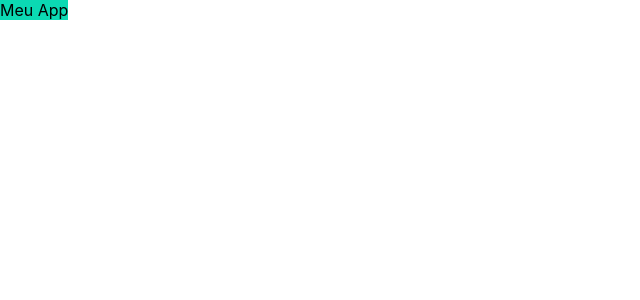
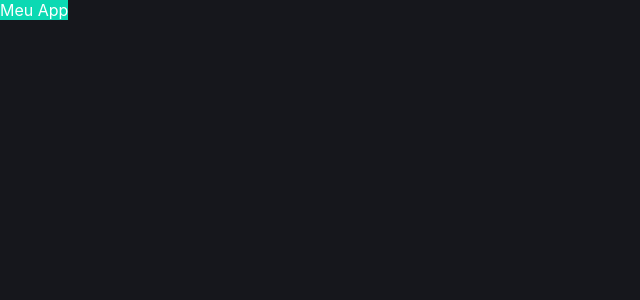
Before and after one commit to thiagordepaiva/codar.me-web, a React (Create React App) app: page / in a window 1280 px wide. Shown: the top 300 px of the page, without its empty margins (0-640 px from the left). Built offline with nearby package versions, Linux system fonts and the light colour scheme.

Commit message:
feat: adicionado globalstyle com backgroud-color padrão em todas as telas

```diff
--- /dev/null
+++ b/src/components/Theme/GlobalStyle.js
@@ -0,0 +1,21 @@
+import { createGlobalStyle } from "styled-components";
+
+import { background, color } from "./styled";
+
+export const GlobalStyle = createGlobalStyle`
+  body {
+    ${background}
+    ${color}
+    margin: 0;
+    font-family: -apple-system, BlinkMacSystemFont, "Segoe UI", "Roboto", "Oxygen",
+      "Ubuntu", "Cantarell", "Fira Sans", "Droid Sans", "Helvetica Neue",
+      sans-serif;
+    -webkit-font-smoothing: antialiased;
+    -moz-osx-font-smoothing: grayscale;
+  }
+
+  code {
+    font-family: source-code-pro, Menlo, Monaco, Consolas, "Courier New",
+      monospace;
+  }
+`;
--- a/src/components/Theme/definitions.js
+++ b/src/components/Theme/definitions.js
@@ -16,6 +16,11 @@ const colors = {
   ...brandColors,
 };
 
+const fontSizes = [10, 12, 14, 16, 18, 21];
+const spaces = [4, 8, 12, 16, 20, 24, 28, 32];
+
 export const definitions = {
   colors,
+  fontSizes,
+  spaces,
 };
--- a/src/components/Theme/index.js
+++ b/src/components/Theme/index.js
@@ -2,7 +2,11 @@ import * as React from "react";
 import { ThemeProvider } from "styled-components";
 
 import { definitions } from "./definitions";
+import { GlobalStyle } from "./GlobalStyle";
 
 export const Theme = ({ children }) => (
-  <ThemeProvider theme={definitions}>{children}</ThemeProvider>
+  <ThemeProvider theme={definitions}>
+    <GlobalStyle bg="raisinBlack" color="white" />
+    {children}
+  </ThemeProvider>
 );
--- /dev/null
+++ b/src/components/Theme/styled.js
@@ -0,0 +1,8 @@
+const genPropCss = (propCss, theme, propComp) => props =>
+  props[propComp] && `${propCss}: ${props.theme[theme][props[propComp]]};`;
+
+export const background = genPropCss("background", "colors", "bg");
+export const fontSize = genPropCss("font-size", "fontSizes", "fontSize");
+
+export const color = props =>
+  props.color && `color: ${props.theme.colors[props.color] || props.color} ;`;
```
